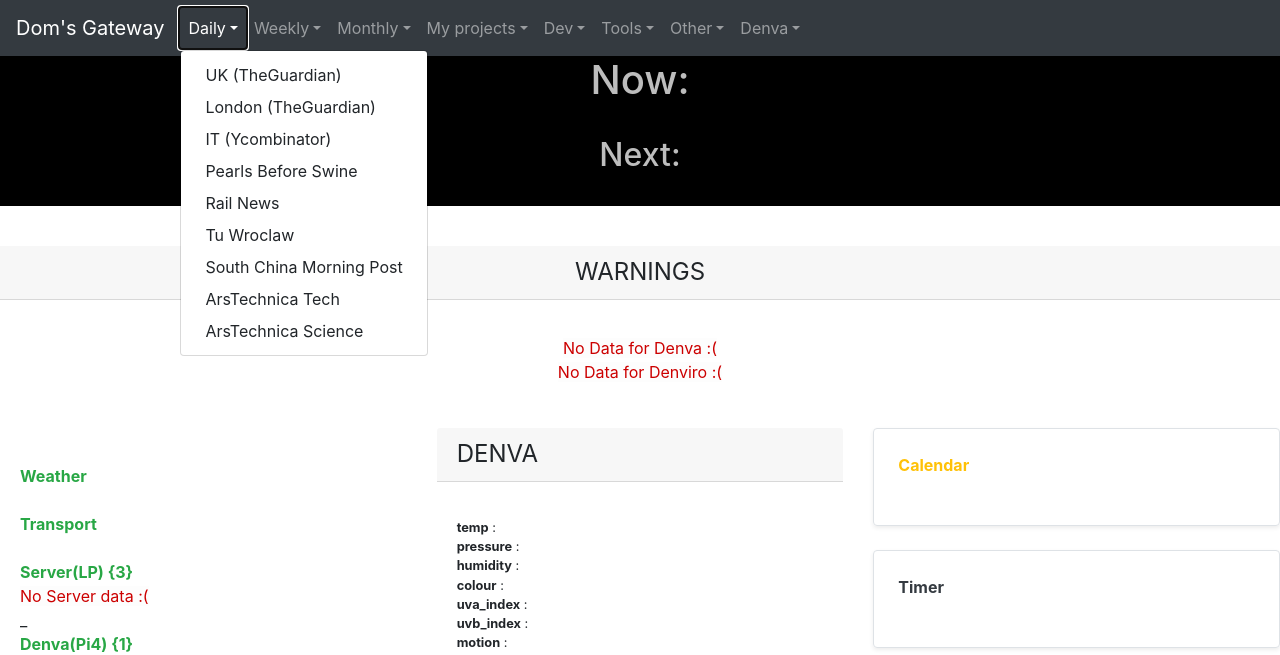
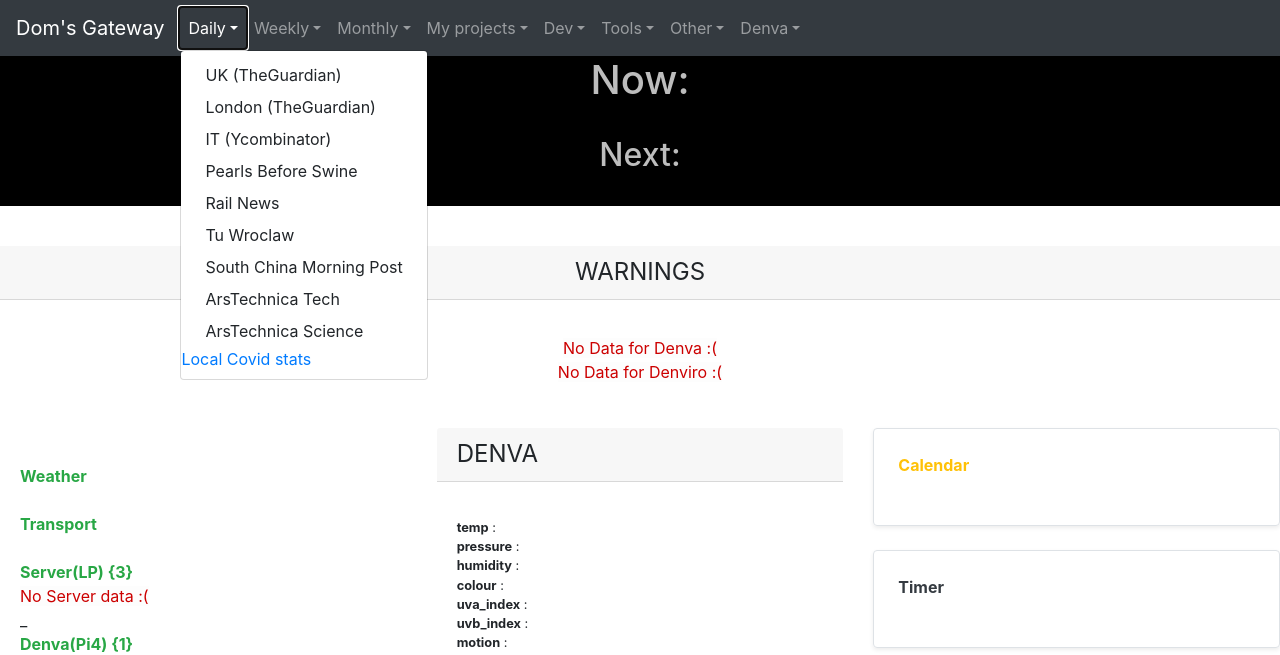
Before and after one commit to pastorcmentarny/denva, a Flask app: template src/templates/hq.html in a window 1280 px wide, after a click on "Daily". Shown: the top 655 px of the page. Run offline with Flask 2, Linux system fonts and the light colour scheme; the template is opened without the code that fills it, so the values that code supplies are empty; parts of the project's set-up code (start-up, migrations or seed data) failed here and were passed over.

Commit message:
add web to check current stats for covid

```diff
--- a/src/templates/hq.html
+++ b/src/templates/hq.html
@@ -47,6 +47,7 @@
                     <a href="https://www.scmp.com/" class="dropdown-item"> South China Morning Post</a>
                     <a href="https://arstechnica.com/gadgets/" class="dropdown-item">ArsTechnica Tech</a>
                     <a href="https://arstechnica.com/science/" class="dropdown-item">ArsTechnica Science</a>
+                    <a href="https://coronavirus.data.gov.uk/search?postcode=WD31QY">Local Covid stats</a>
                 </div>
             </li>
             <li class="nav-item dropdown">
@@ -93,6 +94,7 @@
                     <a href="https://airquality.uni.wroc.pl/map/@51.1606001,17.0812005,11.54829z#"
                        class="dropdown-item">Wroclaw AirQ</a>
                     <a href="https://www.raspberrypi.com/">Raspberry Pi (.com)</a>
+                    <a href="https://drivetribe.com/">Drivetribe</a>
                 </div>
             </li>
             <li class="nav-item dropdown">
```
